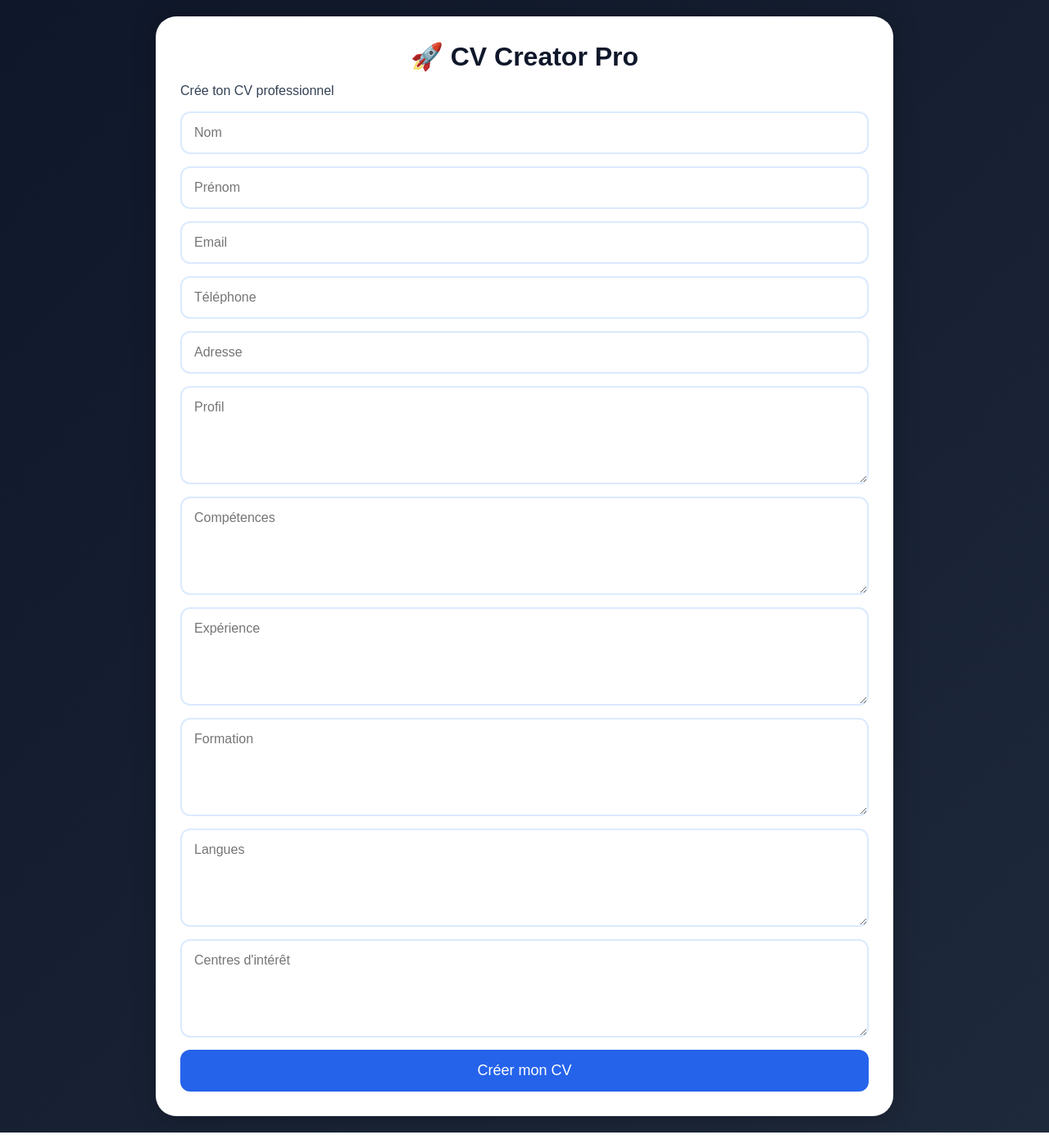
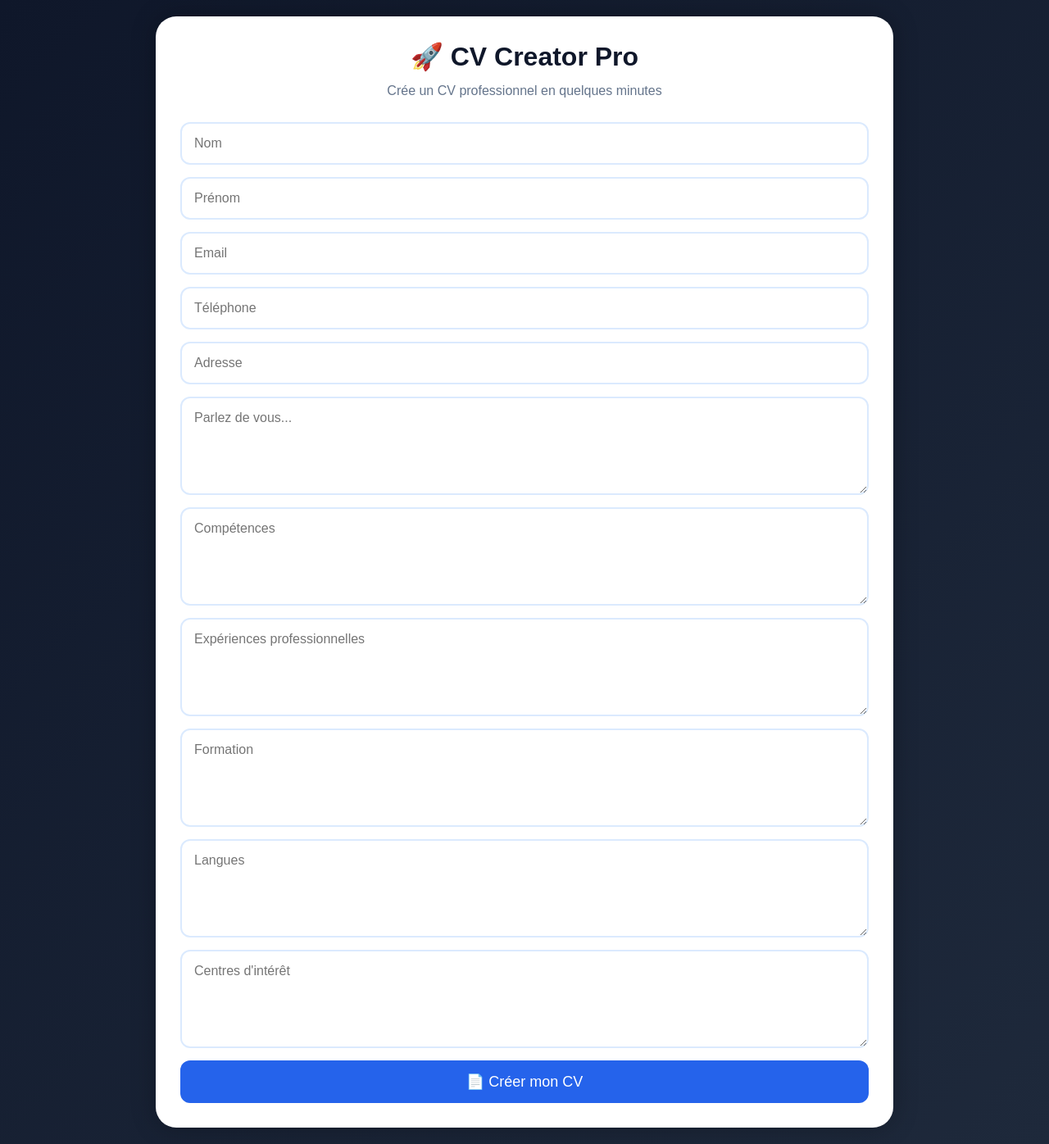
Before and after one commit to kibiigaming1450-max/CVCreatorProWeb, a Python web app: template templates/index.html in a window 1280 px wide. Shown: the whole page at 82% size. Run offline with Jinja, Linux system fonts and the light colour scheme; the template is opened without the code that fills it, so the values that code supplies are empty.

Commit message:
Add files via upload

```diff
--- a/templates/index.html
+++ b/templates/index.html
@@ -1,24 +1,17 @@
-<!DOCTYPE html>
-<html lang="fr">
-
-<head>
-
-<meta charset="UTF-8">
+<!DOCTYPE html><html lang="fr"><head><meta charset="UTF-8">
 <meta name="viewport" content="width=device-width, initial-scale=1.0">
 
 <title>CV Creator Pro</title>
 
 <link rel="stylesheet" href="/static/style.css">
 
-</head>
-
-<body>
-
-<div class="container">
+</head><body><div class="container">
 
     <h1>🚀 CV Creator Pro</h1>
 
-<p>Crée ton CV professionnel</p>
+    <p class="subtitle">
+        Crée un CV professionnel en quelques minutes
+    </p>
 
     <form action="/generer" method="POST">
 
@@ -51,41 +44,34 @@ placeholder="Adresse">
 
         <textarea
             name="profil"
-placeholder="Profil">
-</textarea>
+            placeholder="Parlez de vous..."></textarea>
 
         <textarea
             name="competences"
-placeholder="Compétences">
-</textarea>
+            placeholder="Compétences"></textarea>
 
         <textarea
             name="experience"
-placeholder="Expérience">
-</textarea>
+            placeholder="Expériences professionnelles"></textarea>
 
         <textarea
             name="formation"
-placeholder="Formation">
-</textarea>
+            placeholder="Formation"></textarea>
 
         <textarea
             name="langues"
-placeholder="Langues">
-</textarea>
+            placeholder="Langues"></textarea>
 
         <textarea
             name="interets"
-placeholder="Centres d'intérêt">
-</textarea>
+            placeholder="Centres d'intérêt"></textarea>
 
         <button type="submit">
-Créer mon CV
+            📄 Créer mon CV
         </button>
 
     </form>
 
 </div>
 
-</body>
-</html>
+</body></html>
```
Lines whose indentation alone changed are shown as unchanged.
